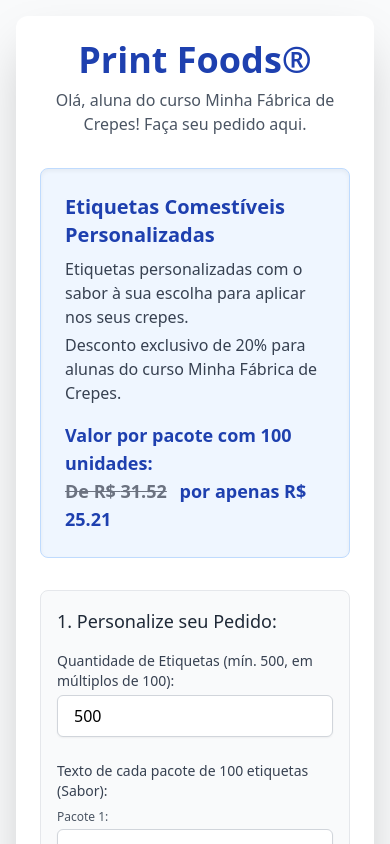
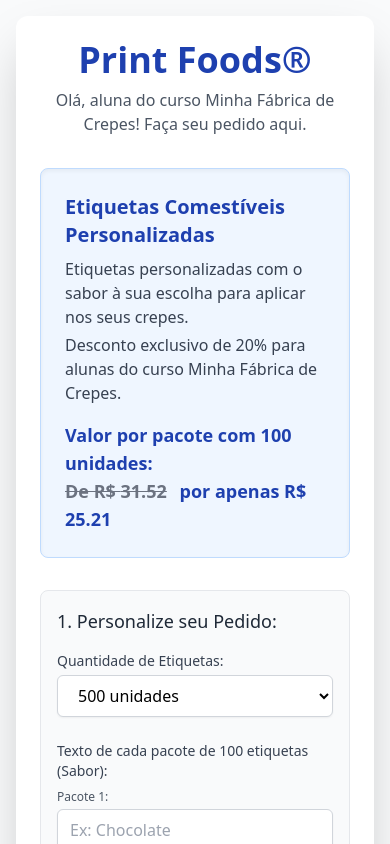
Before and after one commit to oscarpiresjunior/pedidos-print-foods, a React (Vite) app: page / in a window 390 px wide. Shown: the top 844 px of the page. Built offline with nearby package versions, Linux system fonts and the light colour scheme.

Commit message:
fix quantidade mobile

```diff
--- a/OrderForm.tsx
+++ b/OrderForm.tsx
@@ -11,13 +11,14 @@
   logoBase64?: string;
 }
 
-const MINIMUM_UNITS = 500;
 const UNITS_PER_PACKAGE = 100;
 const OLD_PRICE = 31.52;
 const brazilianStates = [
   'AC', 'AL', 'AP', 'AM', 'BA', 'CE', 'DF', 'ES', 'GO', 'MA', 'MT', 'MS', 'MG', 'PA',
   'PB', 'PR', 'PE', 'PI', 'RJ', 'RN', 'RS', 'RO', 'RR', 'SC', 'SP', 'SE', 'TO'
 ];
+const quantityOptions = Array.from({ length: (2000 - 500) / 100 + 1 }, (_, i) => 500 + i * 100);
+
 
 const OrderForm: React.FC<OrderFormProps> = ({
   formData, setFormData, editableProduct, orderTotals,
@@ -57,18 +58,11 @@
     setFormData(prev => ({ ...prev, [name]: value }));
   };
 
-  const handleQuantityChange = (e: React.ChangeEvent<HTMLInputElement>) => {
-    let newQuantity = parseInt(e.target.value, 10);
-    if (e.type === 'blur') {
-      if (isNaN(newQuantity) || newQuantity < MINIMUM_UNITS) newQuantity = MINIMUM_UNITS;
-      newQuantity = Math.round(newQuantity / UNITS_PER_PACKAGE) * UNITS_PER_PACKAGE;
-      if (newQuantity < MINIMUM_UNITS) newQuantity = MINIMUM_UNITS;
-    }
-    if (isNaN(newQuantity)) newQuantity = MINIMUM_UNITS;
-    if (newQuantity > 5000) newQuantity = 5000;
+  const handleQuantityChange = (e: React.ChangeEvent<HTMLSelectElement>) => {
+    const newQuantity = parseInt(e.target.value, 10);
 
     setFormData(prev => {
-        const numPackages = Math.ceil(newQuantity / UNITS_PER_PACKAGE);
+        const numPackages = newQuantity / UNITS_PER_PACKAGE;
         const newSabores = Array.from({ length: numPackages }, (_, i) => prev.sabores[i] || '');
         return { ...prev, quantity: newQuantity, sabores: newSabores };
     });
@@ -98,8 +92,19 @@
             <div className="p-4 bg-gray-50 rounded-lg border">
               <h3 className="block text-lg font-medium text-gray-800 mb-4">1. Personalize seu Pedido:</h3>
               <div className="mb-6">
-                  <label htmlFor="quantity" className="block text-sm font-medium text-gray-700 mb-1">Quantidade de Etiquetas (mín. {MINIMUM_UNITS}, em múltiplos de {UNITS_PER_PACKAGE}):</label>
-                  <input type="number" id="quantity" name="quantity" value={formData.quantity} onChange={handleQuantityChange} onBlur={handleQuantityChange} min={MINIMUM_UNITS} step={UNITS_PER_PACKAGE} required className="mt-1 block w-full max-w-xs px-4 py-2 bg-white border border-gray-300 rounded-md shadow-sm focus:outline-none focus:ring-2 focus:ring-blue-500"/>
+                  <label htmlFor="quantity" className="block text-sm font-medium text-gray-700 mb-1">Quantidade de Etiquetas:</label>
+                  <select
+                    id="quantity"
+                    name="quantity"
+                    value={formData.quantity}
+                    onChange={handleQuantityChange}
+                    required
+                    className="mt-1 block w-full max-w-xs px-4 py-2 bg-white border border-gray-300 rounded-md shadow-sm focus:outline-none focus:ring-2 focus:ring-blue-500"
+                  >
+                    {quantityOptions.map(q => (
+                      <option key={q} value={q}>{q} unidades</option>
+                    ))}
+                  </select>
               </div>
               <div>
                   <label className="block text-sm font-medium text-gray-700 mb-2">Texto de cada pacote de 100 etiquetas (Sabor):</label>
```
